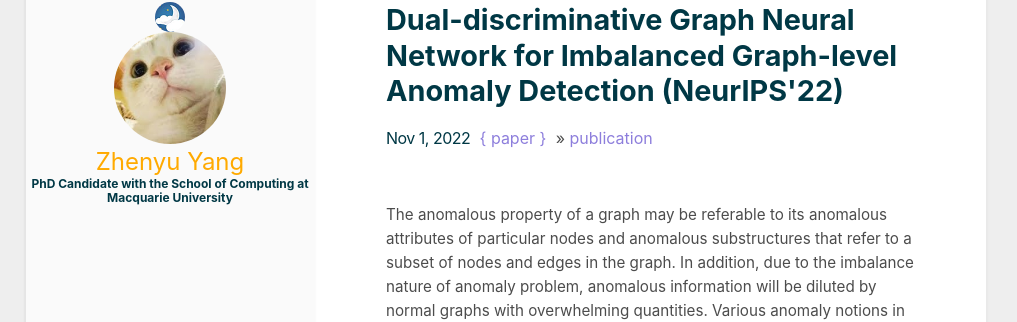
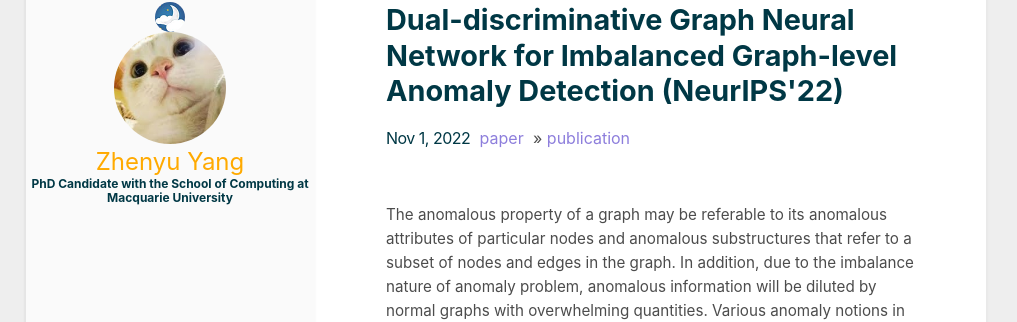
Before and after one commit to ZhenyuYangMQ/ZhenyuYangMQ.github.io, a Jekyll site: the page built from _posts/2022-11-01-igad.md, in a window 1280 px wide. Shown: the part 148-470 px from the top of the page, without its empty margins (134-1151 px from the left). Built offline with Jekyll 4.4.1, drawn with Linux system fonts in a browser that asks for light colours.

```diff
--- a/_layouts/post.html
+++ b/_layouts/post.html
@@ -18,7 +18,7 @@ layout: page
     {% if page.link %}
     <span class="post_categories">
     <a href='{{ page.link }}'>
-    { paper }
+    paper
     </a>
     </span>
     {% endif %}
```
